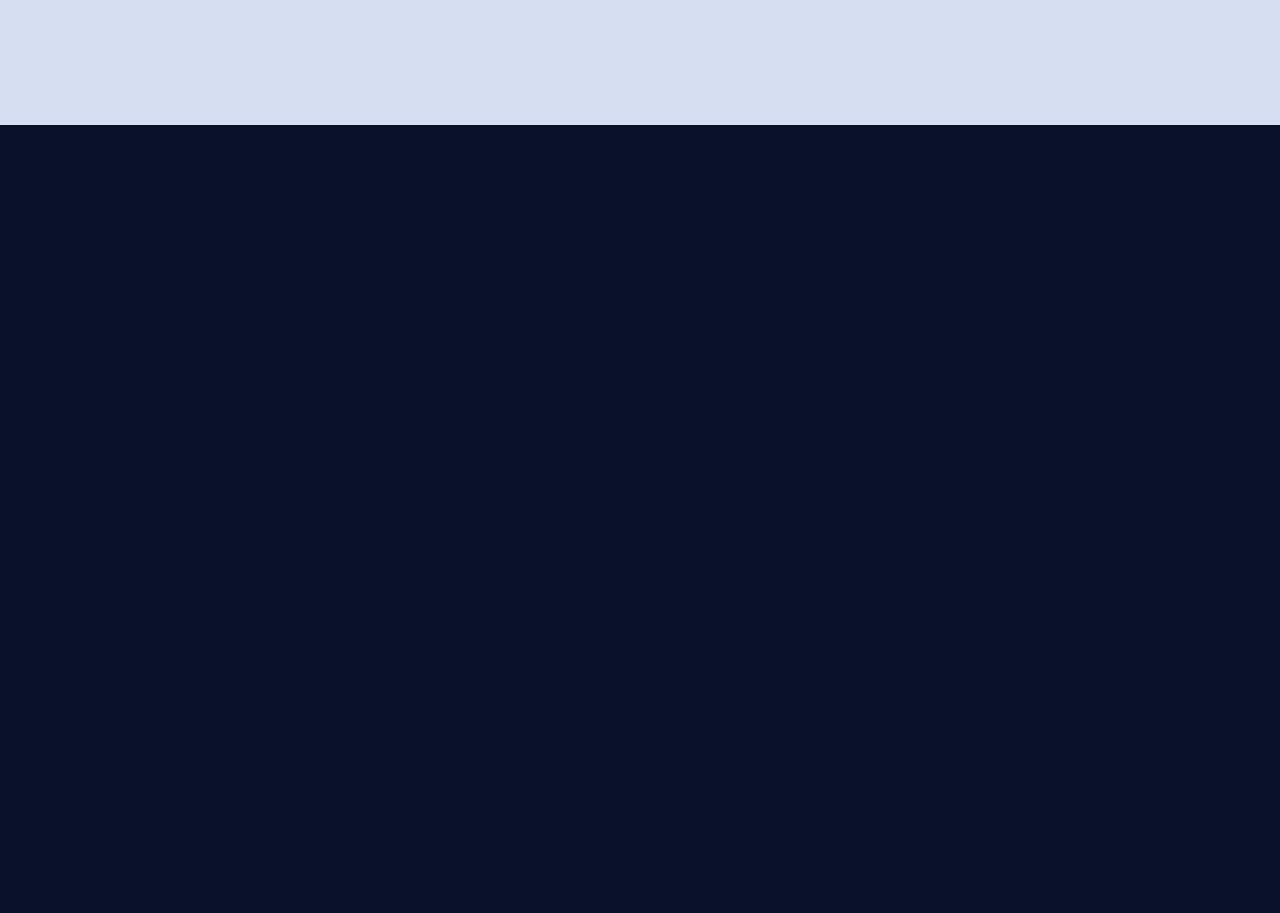
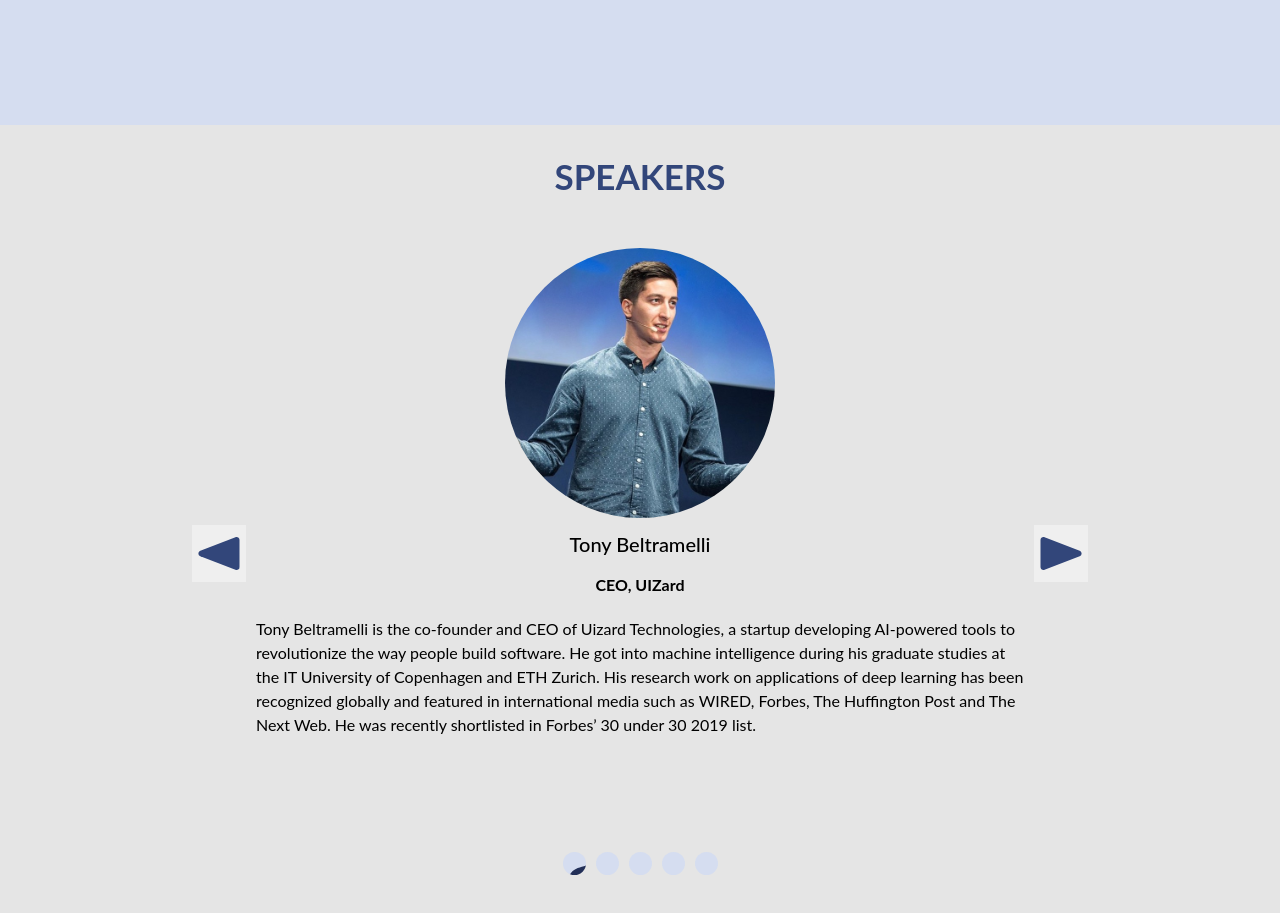
Before and after one commit to hack-duke/ideate-2022, a React (Create React App) app: page / in a window 1280 px wide. Shown: the part 2820-3733 px from the top of the page. Before the commit the page ends 2945 px from the top, so only its background shows below. Built offline with nearby package versions, Linux system fonts and the light colour scheme; a web font is replaced by a local one.

Commit message:
refactored speakers component to match 2022 updated design

```diff
--- a/src/App.js
+++ b/src/App.js
@@ -21,7 +21,7 @@ function App() {
             {/*<About/>*/}
             {/*<Purpose/>*/}
             {/*<Schedule/>*/}
-            {/*<Speakers/>*/}
+            <Speakers/>
             {/*<Sponsors/>*/}
             {/*<FAQ/>*/}
         </div>
--- a/src/sections/Speakers/Speakers.css
+++ b/src/sections/Speakers/Speakers.css
@@ -1,51 +1,97 @@
-#speakers {
-    width: 100vw;
-    background-color: var(--cream);
-    padding: 10px 0 100px;
+@media all and (max-height: 1000px) {
+
 }
 
-.speakers-container {
-    max-width: 1200px;
-    margin: 0px auto;
-    width: 80%;
+#speakers {
+  background-color: #E5E5E5;
+  position: relative;
+  height: 100vh;
+  width: 100vw;
+  display: flex;
+  justify-content: center;
+  align-items: center;
+  flex-direction: column;
 }
 
-.keynote-container {
-    display: flex;
-    flex-wrap: wrap;
-    margin-bottom: 50px;
+#speakers h1{
+    color: #32467A;
+    translate: 0px, 80px;
 }
 
-.keynote-text {
-    display: block;
-    max-width: 800px;
+#speakers-container{
+    width: 100%;
+    height: 90%;
+    margin-bottom: 10%;
+    display: flex;
+    align-items: center;
+    justify-content: center;
+  }
+
+.slide {
+    display: flex;
+    align-items: center;
+    justify-content: center;
+    flex-direction: column;
+    position: absolute;   /*review!!*/
+    width: 60%;
+    opacity: 0;
+    transition: opacity ease-in-out 0.4s;
+}
+.active-anim {
+    opacity: 1;
+  }
+
+.slide img{
+    width: 270px;
+    height: 270px;
+    border-radius: 50%;
+    object-fit: cover;
 }
 
-.keynote-img {
-    width: 350px;
+.slide h3, h4{
+    margin-block-start: 0.7em;
+    margin-block-end: 0.3em;
+    margin-inline-start: 0px;
+    margin-inline-end: 0px;
 }
 
-.hans {
-    left: 30px;
-    position: relative;
+.btn-slide {
+    cursor: pointer;
+    border: none;
 }
 
-.lava {
-    right: 50px;
-    position: relative;
+.next {
+    position: absolute;
+    top: 50%;
+    right: 15%;
+    font-size: 3rem;
+    z-index: 10;
+    cursor: pointer;
+    user-select: none;
 }
 
-.speaker-info {
-    text-align: center;
-    width: 100%;
+.prev {
+    position: absolute;
+    top: 50%;
+    left: 15%;
+    font-size: 3rem;
+    z-index: 10;
+    cursor: pointer;
+    user-select: none;
 }
 
-.speaker-name {
-    font-size: 18px;
-    margin-bottom: 8px;
-}
-
-.speaker-title {
-    font-size: 14px;
-    line-height: 15px;
-}
+.container-dots {
+    position: relative;
+    display: flex;
+    bottom: 50px;
+  }
+  .dot {
+    width: 23px;
+    height: 23px;
+    border-radius: 50%;
+    margin: 0 5px;
+    background: #D5DDF0;
+  }
+  .dot.active {
+    background-image: url("../../graphics/assets/speakers/currentDot.svg");
+  }
--- a/src/sections/Speakers/Speakers.js
+++ b/src/sections/Speakers/Speakers.js
@@ -1,100 +1,77 @@
-import React from "react";
-import { Swiper, SwiperSlide } from 'swiper/react';
-import SwiperCore, { Autoplay } from 'swiper';
-
-import './Speakers.css';
-import 'swiper/swiper.scss';
-
-import hans from "../../graphics/speakers/hans.png";
-import lava from "../../graphics/speakers/lava.png";
-import roger from "../../graphics/speakers/roger.png";
-import melvin from "../../graphics/speakers/melvin.png";
-import sandra from "../../graphics/speakers/sandra.png";
-import daniel from "../../graphics/speakers/david.png";
-import cecilia from "../../graphics/speakers/cecilia.png";
-import kevin from "../../graphics/speakers/kevin.png";
+import React, {useState, useEffect} from 'react'
+import ButtonSlider from './ButtonSlider.js';
+import beltramelli from "../../graphics/speakers/beltramelli.jpeg";
 import aria from "../../graphics/speakers/aria.png";
-import marissa from "../../graphics/speakers/marissa.png";
-import bonnie from "../../graphics/speakers/bonnie.png";
-import augustus from "../../graphics/speakers/augustus.png";
 import kaitlyn from "../../graphics/speakers/kaitlyn.png";
 import shreya from "../../graphics/speakers/shreya.png";
+import roger from "../../graphics/speakers/roger.png";
+import './Speakers.css';
 
-SwiperCore.use([Autoplay]);
-
-function Speakers() {
+function Speakers(){
 
     const speakers = [
-        {name: 'Aria Chernik', img: aria, title: 'Associate Professor of the Practice,', company: 'I&E Initiative and SSRI, Duke University'},
-        {name: 'Augustus E. Wendell', img: augustus, title: 'Associate Professor of the Practice,', company: 'Department of Art, Art History and Visual Studies, Duke University'},
-        {name: 'Bonnie Fishel', img: bonnie, title: 'Product Designer,', company: 'Elastic'},
-        {name: 'Cici Xie', img: cecilia, title: 'Product Designer'},
-        {name: 'Daniel Sieberg', img: daniel, title: 'VP of Technology and Innovation Thought Leadership,', company: 'Huawei USA'},
-        {name: 'Kaitlyn Chu', img: kaitlyn, title: 'Product Designer'},
-        {name: 'Kevin Hoch', img: kevin, title: 'Co-Founder and Co-Director,', company: 'Duke Open Design Studio'},
-        {name: 'Marissa Vergel de Dios', img: marissa, title: 'Main Designer,', company: 'Glimpse'},
-        {name: 'Melvin Hines', img: melvin, title: 'Co-Founder and CEO,', company: 'Upswing'},
-        {name: 'Roger Zhu', img: roger, title: 'Product Designer,', company: 'Facebook'},
-        {name: 'Sandra Bermond', img: sandra, title: 'Program Manager,', company: 'Duke Innovation Co-Lab'},
-        {name: 'Shreya Shankar', img: shreya, title: 'Product Designer,', company: 'Uber'},
+        {id : 0, name: 'Tony Beltramelli', img: beltramelli, title: 'CEO, UIZard', description: 'Tony Beltramelli is the co-founder and CEO of Uizard Technologies, a startup developing AI-powered tools to revolutionize the way people build software. He got into machine intelligence during his graduate studies at the IT University of Copenhagen and ETH Zurich. His research work on applications of deep learning has been recognized globally and featured in international media such as WIRED, Forbes, The Huffington Post and The Next Web. He was recently shortlisted in Forbes’ 30 under 30 2019 list.'},
+        {id : 1, name: 'Augustus E. Wendell', img: aria, title: 'CEO, UIZard', description: 'Tony Beltramelli is the co-founder and CEO of Uizard Technologies, a startup developing AI-powered tools to revolutionize the way people build software. He got into machine intelligence during his graduate studies at the IT University of Copenhagen and ETH Zurich. His research work on applications of deep learning has been recognized globally and featured in international media such as WIRED, Forbes, The Huffington Post and The Next Web. He was recently shortlisted in Forbes’ 30 under 30 2019 list.'},
+        {id : 2, name: 'Bonnie Fishel', img: shreya, title: 'CEO, UIZard', description: 'Tony Beltramelli is the co-founder and CEO of Uizard Technologies, a startup developing AI-powered tools to revolutionize the way people build software. He got into machine intelligence during his graduate studies at the IT University of Copenhagen and ETH Zurich. His research work on applications of deep learning has been recognized globally and featured in international media such as WIRED, Forbes, The Huffington Post and The Next Web. He was recently shortlisted in Forbes’ 30 under 30 2019 list.'},
+        {id : 3, name: 'Cici Xie', img: roger, title: 'CEO, UIZard', description: 'Tony Beltramelli is the co-founder and CEO of Uizard Technologies, a startup developing AI-powered tools to revolutionize the way people build software. He got into machine intelligence during his graduate studies at the IT University of Copenhagen and ETH Zurich. His research work on applications of deep learning has been recognized globally and featured in international media such as WIRED, Forbes, The Huffington Post and The Next Web. He was recently shortlisted in Forbes’ 30 under 30 2019 list.'},
+        {id : 4, name: 'Daniel Sieberg', img: kaitlyn , title: 'CEO, UIZard', description: 'Tony Beltramelli is the co-founder and CEO of Uizard Technologies, a startup developing AI-powered tools to revolutionize the way people build software. He got into machine intelligence during his graduate studies at the IT University of Copenhagen and ETH Zurich. His research work on applications of deep learning has been recognized globally and featured in international media such as WIRED, Forbes, The Huffington Post and The Next Web. He was recently shortlisted in Forbes’ 30 under 30 2019 list.'}
     ];
 
-    return (
+    let speakerLength = speakers.length;
+
+    const [slideIndex, setSlideIndex] = useState(1);
+
+    const nextSlide = () => {
+        if(slideIndex !== speakers.length){
+            setSlideIndex(slideIndex + 1);
+        }
+        else if (slideIndex === speakers.length){
+            setSlideIndex(1);
+        }
+    }
+
+    const prevSlide = () => {
+        if(slideIndex !== 1){
+            setSlideIndex(slideIndex - 1);
+        }
+        else if (slideIndex === 1){
+            setSlideIndex(speakers.length);
+        }
+    }
+
+    const moveDot = index => {
+        setSlideIndex(index);
+    }
+
+    return(
         <div id="speakers">
-            <div className={"speakers-container"}>
-                <div className={"keynote-speakers"}>
-                    <h1 style={{marginBottom: "70px"}}>Last Year's Keynote and Closing Speakers</h1>
-                    <div className={"keynote-container"}>
-                        <div className={"img-container"}><div className={"keynote-img"}><img className={"hans"} src={hans} alt={"hans"}/></div></div>
-                        <div className={"keynote-text"}>
-                            <h2>Hans Jørgen Wiberg</h2>
-                            <h3>Founder of Be My Eyes</h3>
-                            <p>Inventor, craftsman, and seeker of philosophy, Hans Jørgen Wiberg is the founder of what has grown to be the world biggest community of blind and low vision people in the app Be My Eyes. As a TEDx speaker and singularity University Alumni, he is regarded as a leading voice on the movement towards embracing accessibility and inclusivity for those living with vision impairments.</p>
-                        </div>
-                    </div>
-                    <div className={"keynote-container"}>
-                        <div className={"img-container"}><div className={"keynote-img"}><img className={"lava"} src={lava} alt={"lava"}/></div></div>
-                        <div className={"keynote-text"}>
-                            <h2>Lava Sunder</h2>
-                            <h3>General Manager of Culdesac</h3>
-                            <p>Lava is the General Manager of Culdesac Tempe, the first car-free community built from scratch in the US. Prior to Culdesac, she worked at McKinsey & Company, where she lead digital transformations of companies in traditional industries. Lava is Duke Class of 2016, where she studied Statistics and Computer Science, and is also a former DSG President.</p>
-                        </div>
-                    </div>
-                </div>
-                <div className={"judges-speakers"}>
-                    <h1 style={{marginBottom: "70px"}}>Last Year's Speakers and Judges</h1>
-                    <Swiper
-                        spaceBetween={10}
-                        autoplay={{
-                            delay: 5000,
-                            disableOnInteraction: false
-                        }}
-                        loop
-                        breakpoints={{
-                            320: {
-                                slidesPerView: 1,
-                            },
+            <h1>SPEAKERS</h1>
+            <div id="speakers-container">
+                <ButtonSlider moveSlide={prevSlide} direction={"prev"}/>
+                    {speakers.map((obj, index) => {
+                        return (
+                            <div key={obj.id} className={slideIndex === index + 1 ? "slide active-anim" : "slide"}>
 
-                            480: {
-                                slidesPerView: 3,
-                            },
-
-                            1000: {
-                                slidesPerView: 5,
-                            }
-                        }}
-                    >
-                        {speakers.map(s => (
-                            <SwiperSlide>
-                                <div className={"speaker-info"}>
-                                    <img src={s.img} alt={s.name}/>
-                                    <div className={"speaker-name"}>{s.name}</div>
-                                    <div className={"speaker-title"}>{s.title}<br/>{s.company}</div>
-                                </div>
-                            </SwiperSlide>
+                                {slideIndex === index + 1  && (
+                                    <>
+                                        <img src={obj.img}/>
+                                        <h3>{obj.name}</h3>
+                                        <h4>{obj.title}</h4>
+                                        <p>{obj.description}</p>
+                                    </>
+                                )}
+                            </div>
+                        )
+                    })}
+                    <ButtonSlider moveSlide={nextSlide} direction={"next"}/>
+            </div>
+            <div className="container-dots">
+                        {Array.from({length: speakerLength}).map((item, index) => (
+                            <div
+                            onClick={() => moveDot(index + 1)}
+                            className={slideIndex === index + 1 ? "dot active" : "dot"}
+                            ></div>
                         ))}
-                    </Swiper>
-                </div>
             </div>
         </div>
     )
```
